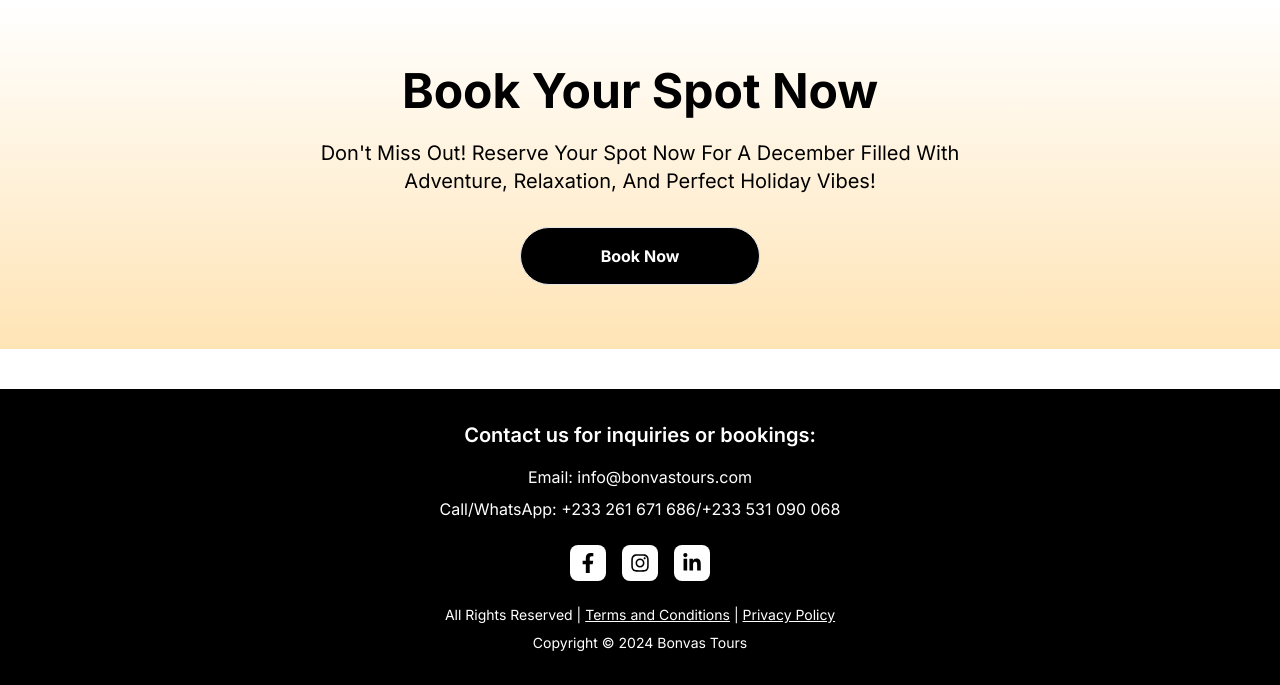
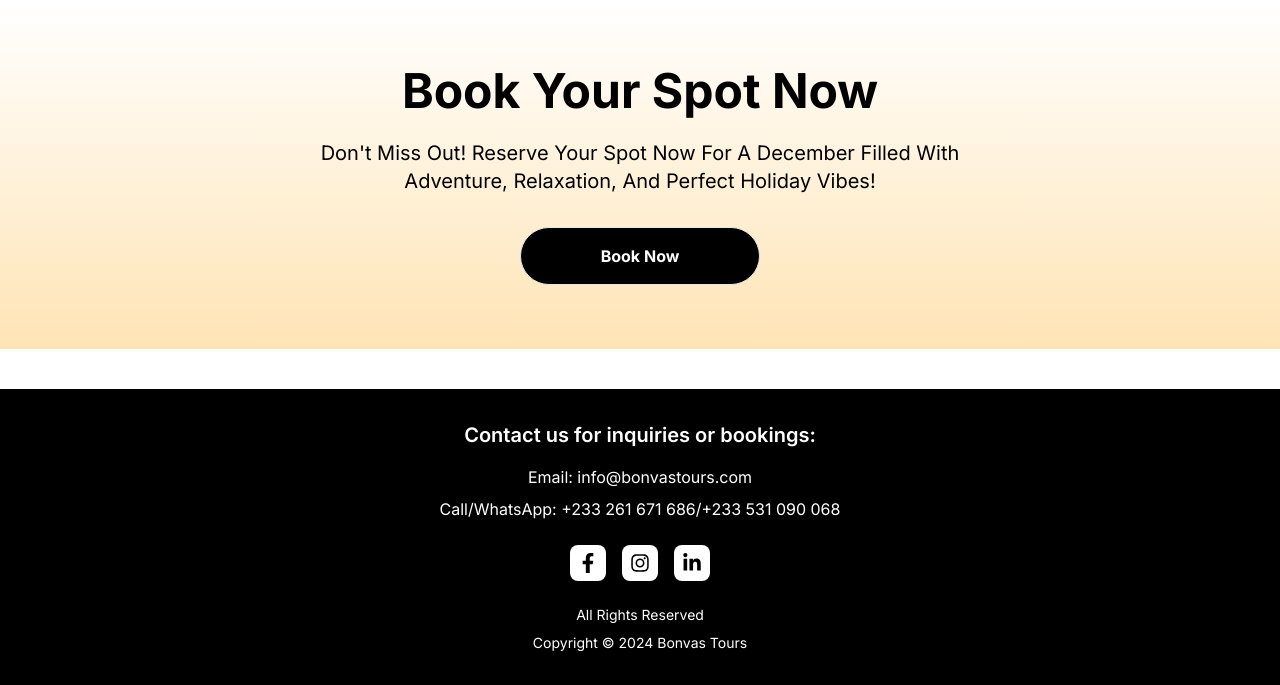
Before and after one commit to mjmartey19/orange_december, a Next.js app: page / in a window 1280 px wide. Shown: the part 4702-5387 px from the top of the page. Built offline with nearby package versions, Linux system fonts and the light colour scheme.

Commit message:
Terms and Condition and Privacy Removed from footer

```diff
--- a/components/Footer.tsx
+++ b/components/Footer.tsx
@@ -29,9 +29,7 @@ export default function Footer() {
 
         <div className="text-sm">
           <p className="mb-2">
-            All Rights Reserved |
-            <a href="#" className="underline ml-1 hover:text-gray-300">Terms and Conditions</a> |
-            <a href="#" className="underline ml-1 hover:text-gray-300">Privacy Policy</a>
+            All Rights Reserved
           </p>
           <p>Copyright © 2024 Bonvas Tours</p>
         </div>
```
